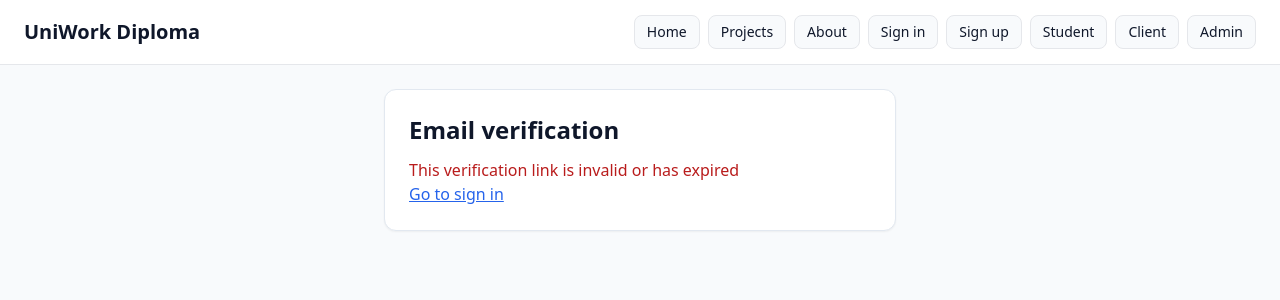
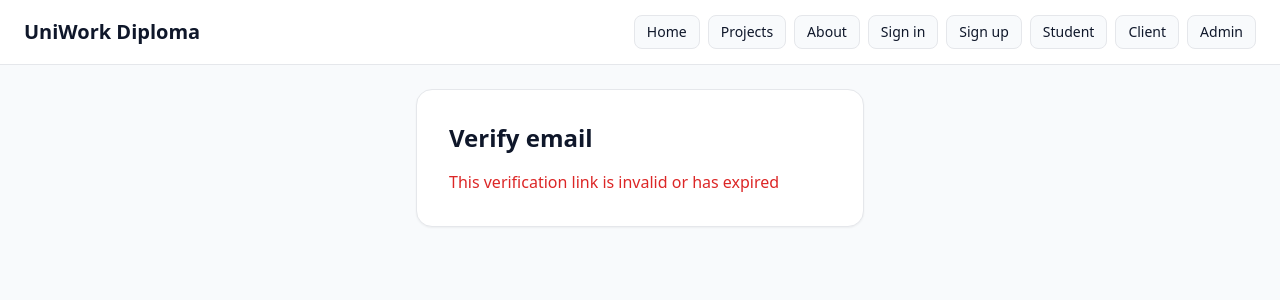
Before and after one commit to Donik2112/Diploma, a Next.js app: page /verify-email in a window 1280 px wide. Shown: the top 300 px of the page. Built offline with nearby package versions, Linux system fonts and the light colour scheme.

Commit message:
Split verify-email into server page with suspense client component

```diff
--- /dev/null
+++ b/app/api/verify-email/route.ts
@@ -0,0 +1,3 @@
+export const dynamic = 'force-dynamic';
+
+export { GET } from '@/app/api/auth/verify-email/route';
--- /dev/null
+++ b/app/verify-email/VerifyEmailClient.tsx
@@ -0,0 +1,54 @@
+'use client';
+
+import { useEffect, useState } from 'react';
+import { useSearchParams } from 'next/navigation';
+
+export default function VerifyEmailClient() {
+  const searchParams = useSearchParams();
+  const token = searchParams?.get('token') ?? '';
+
+  const [message, setMessage] = useState('Verifying your email...');
+  const [error, setError] = useState('');
+
+  useEffect(() => {
+    async function verify() {
+      if (!token) {
+        setError('This verification link is invalid or has expired');
+        return;
+      }
+
+      try {
+        const res = await fetch(`/api/verify-email?token=${encodeURIComponent(token)}`);
+        const text = await res.text();
+
+        let data: any = null;
+        try {
+          data = JSON.parse(text);
+        } catch {
+          throw new Error(text || 'Verification failed');
+        }
+
+        if (!res.ok) {
+          throw new Error(data?.error || 'Verification failed');
+        }
+
+        setMessage(data?.data?.message || data?.message || 'Your email has been verified successfully');
+      } catch (err: any) {
+        setError(err?.message || 'This verification link is invalid or has expired');
+      }
+    }
+
+    verify();
+  }, [token]);
+
+  return (
+    <div className="mx-auto max-w-md rounded-2xl border bg-white p-8 shadow-sm">
+      <h1 className="mb-4 text-2xl font-bold">Verify email</h1>
+      {error ? (
+        <p className="text-red-600">{error}</p>
+      ) : (
+        <p className="text-slate-700">{message}</p>
+      )}
+    </div>
+  );
+}
--- a/app/verify-email/page.tsx
+++ b/app/verify-email/page.tsx
@@ -1,41 +1,12 @@
-'use client';
-import { useEffect, useState } from 'react';
-import { useSearchParams } from 'next/navigation';
-import Link from 'next/link';
+import { Suspense } from 'react';
+import VerifyEmailClient from './VerifyEmailClient';
 
 export const dynamic = 'force-dynamic';
 
 export default function VerifyEmailPage() {
-  const searchParams = useSearchParams();
-  const token = searchParams?.get('token') ?? '';
-  const [message, setMessage] = useState('Verifying your email...');
-  const [success, setSuccess] = useState(false);
-
-  useEffect(() => {
-    async function verify() {
-      if (!token) {
-        setMessage('This verification link is invalid or has expired');
-        return;
-      }
-
-      const res = await fetch(`/api/auth/verify-email?token=${encodeURIComponent(token)}`);
-      const payload = await res.json();
-      if (res.ok && payload?.success) {
-        setSuccess(true);
-        setMessage(payload?.data?.message || 'Your email has been verified successfully');
-      } else {
-        setMessage(payload?.error || 'This verification link is invalid or has expired');
-      }
-    }
-
-    verify();
-  }, [token]);
-
   return (
-    <div className="card p-6 max-w-lg mx-auto space-y-3">
-      <h1 className="text-2xl font-bold">Email verification</h1>
-      <p className={success ? 'text-green-700' : 'text-red-700'}>{message}</p>
-      <Link href="/signin" className="text-brand underline">Go to sign in</Link>
-    </div>
+    <Suspense fallback={<div>Verifying your email...</div>}>
+      <VerifyEmailClient />
+    </Suspense>
   );
 }
```
